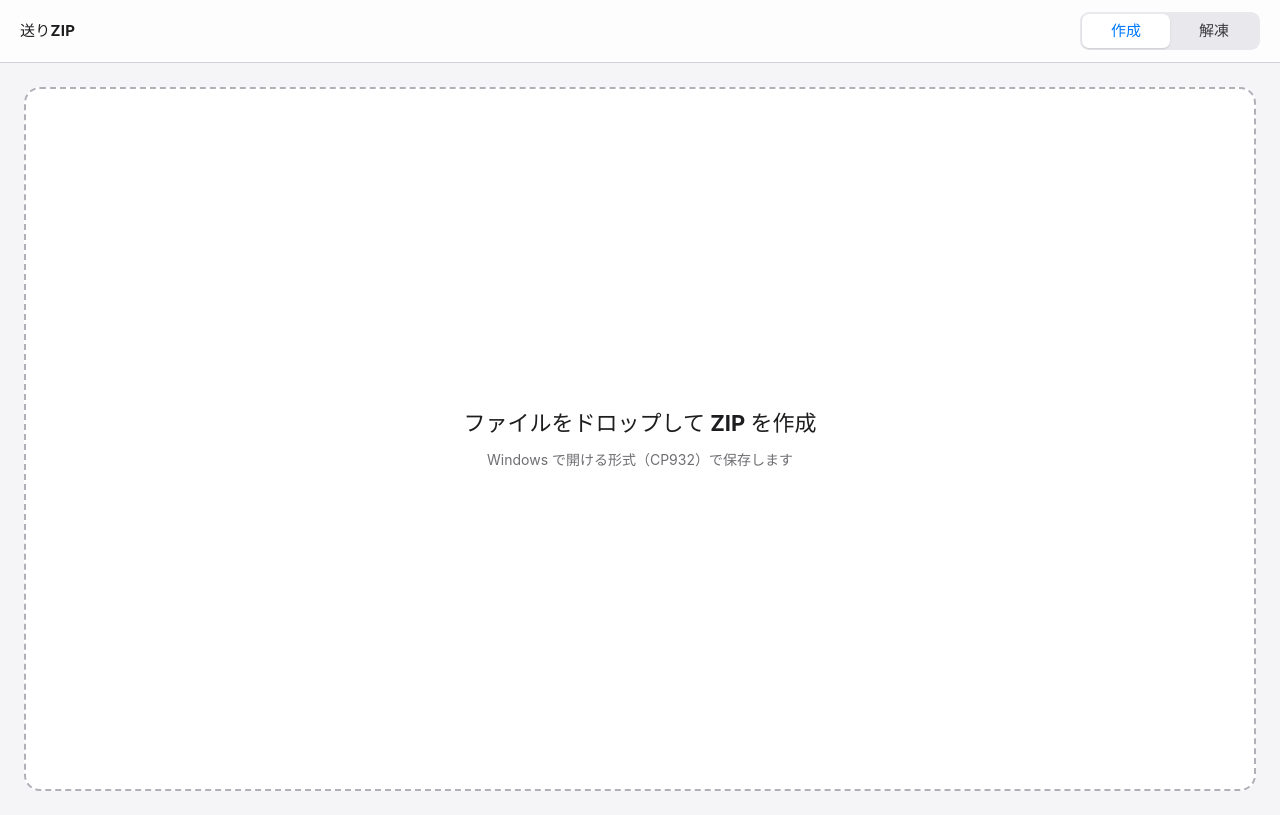
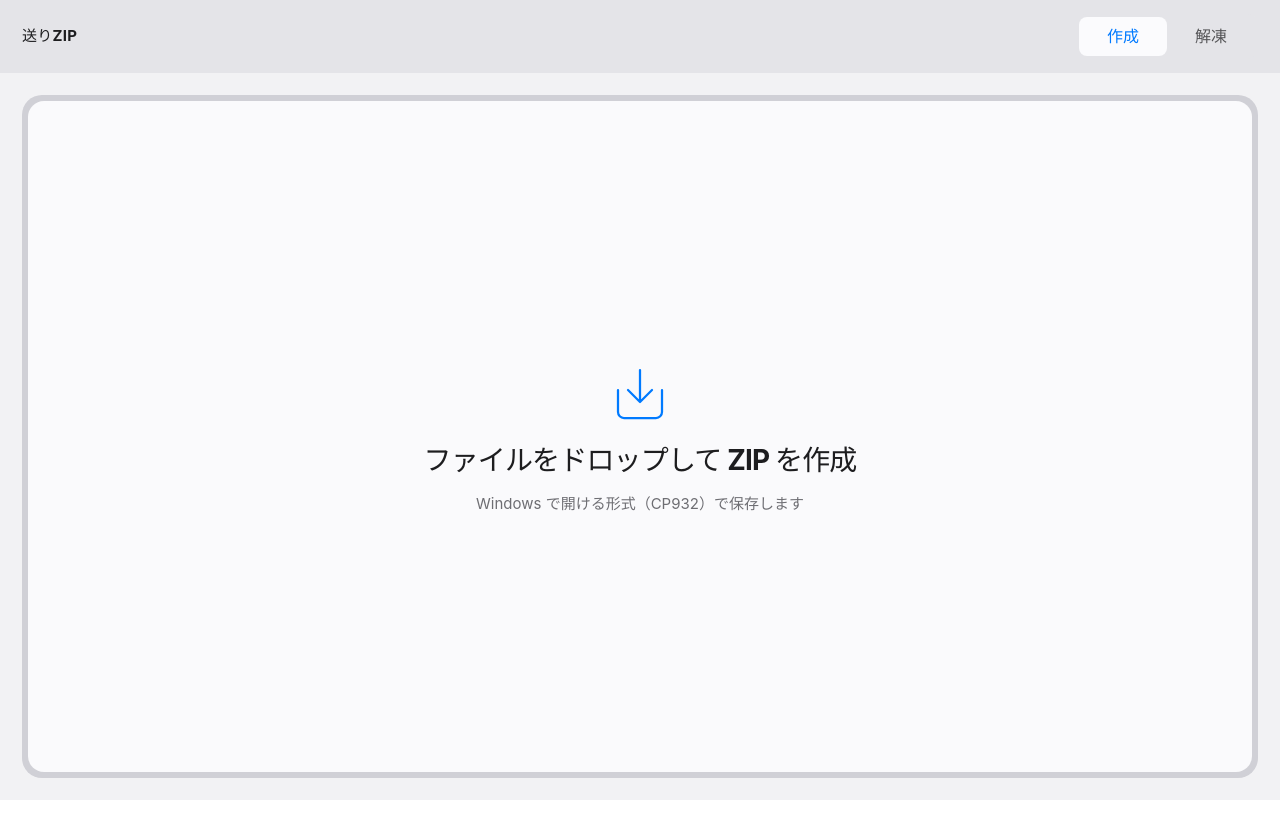
Before and after one commit to ukir-rrrr/winzip-jp, a React (Vite) app in the folder apps/winzip-jp/: page / in a window 1280 px wide. Built offline with nearby package versions, Linux system fonts and the light colour scheme.

Commit message:
feat: Hello画面を Mantine 9 の Finder テーマへ移行
UI ライブラリは @mantine/core / hooks のみ。システムフォント、
OS ダークモード追従、日本語コピー。使う CSS だけを読み込む。

Co-authored-by: ukir-rrrr <ukir-rrrr@users.noreply.github.com>

```diff
--- /dev/null
+++ b/apps/winzip-jp/postcss.config.cjs
@@ -0,0 +1,14 @@
+module.exports = {
+  plugins: {
+    "postcss-preset-mantine": {},
+    "postcss-simple-vars": {
+      variables: {
+        "mantine-breakpoint-xs": "36em",
+        "mantine-breakpoint-sm": "48em",
+        "mantine-breakpoint-md": "62em",
+        "mantine-breakpoint-lg": "75em",
+        "mantine-breakpoint-xl": "88em",
+      },
+    },
+  },
+};
--- a/apps/winzip-jp/src/App.css
+++ b/apps/winzip-jp/src/App.css
@@ -1,108 +1,155 @@
 :root {
-  color: #1d1d1f;
-  background-color: #f5f5f7;
-  font-family: -apple-system, BlinkMacSystemFont, "Hiragino Sans",
-    "Hiragino Kaku Gothic ProN", "Yu Gothic UI", sans-serif;
-  font-size: 15px;
-  line-height: 1.45;
   font-synthesis: none;
   text-rendering: optimizeLegibility;
   -webkit-font-smoothing: antialiased;
   -moz-osx-font-smoothing: grayscale;
 }
 
-* {
-  box-sizing: border-box;
-}
-
 html,
 body,
 #root {
   margin: 0;
+  min-height: 100%;
   height: 100%;
 }
 
-body {
-  background: #f5f5f7;
-  color: #1d1d1f;
+[data-ui].shell {
+  --app-canvas: light-dark(#f2f2f4, #1c1c1e);
+  --app-toolbar: light-dark(#e4e4e8, #2c2c2e);
+  --app-well-outer: light-dark(#d0d0d6, #48484a);
+  --app-well-inner: light-dark(#fafafc, #2c2c2e);
+  --app-ink: light-dark(#1d1d1f, #f5f5f7);
+  --app-muted: light-dark(#6e6e73, #98989d);
+  --app-accent: light-dark(#007aff, #0a84ff);
+  --app-track: light-dark(#e4e4e8, #3a3a3c);
+  --app-tab: light-dark(#fbfbfd, #48484a);
+  min-height: 100dvh;
+  display: flex;
+  flex-direction: column;
+  background: var(--app-canvas);
+  color: var(--app-ink);
 }
 
-.shell {
-  min-height: 100%;
-  display: flex;
-  flex-direction: column;
-}
-
-.toolbar {
+[data-ui] .toolbar {
   display: flex;
   align-items: center;
   gap: 16px;
-  padding: 12px 20px;
-  border-bottom: 1px solid #d2d2d7;
-  background: rgba(255, 255, 255, 0.86);
+  padding: 14px 22px;
+  background: var(--app-toolbar);
 }
 
-.app-title {
+[data-ui] .app-title {
   margin: 0;
   font-size: 15px;
   font-weight: 650;
   letter-spacing: 0.02em;
+  line-height: 1.2;
 }
 
-.mode-switch {
+[data-ui] .mode-switch {
   display: inline-flex;
   margin-left: auto;
-  padding: 2px;
-  border-radius: 9px;
-  background: #e8e8ed;
+  padding: 3px;
+  border-radius: 10px;
+  background: var(--app-track);
 }
 
-.mode-tab {
+[data-ui] .mode-tab {
   min-width: 88px;
-  border: 0;
-  border-radius: 7px;
-  padding: 6px 14px;
-  background: transparent;
-  color: #3a3a3c;
+  border-radius: 8px;
+  padding: 7px 16px;
+  color: var(--app-ink);
   font: inherit;
   font-weight: 600;
-  cursor: pointer;
+  text-align: center;
+  opacity: 0.72;
+  transition:
+    opacity 160ms cubic-bezier(0.32, 0.72, 0, 1),
+    transform 160ms cubic-bezier(0.32, 0.72, 0, 1),
+    background-color 160ms cubic-bezier(0.32, 0.72, 0, 1);
 }
 
-.mode-tab.is-active {
-  background: #fff;
-  color: #007aff;
-  box-shadow: 0 1px 2px rgba(0, 0, 0, 0.12);
+[data-ui] .mode-tab:hover {
+  opacity: 0.92;
 }
 
-.content {
-  flex: 1;
-  padding: 24px;
+[data-ui] .mode-tab:focus-visible {
+  outline: 2px solid var(--app-accent);
+  outline-offset: 2px;
 }
 
-.dropzone {
-  height: calc(100vh - 96px);
+[data-ui] .mode-tab.is-active {
+  background: var(--app-tab);
+  color: var(--app-accent);
+  opacity: 1;
+}
+
+[data-ui] .mode-tab:active {
+  transform: scale(0.98);
+}
+
+[data-ui] .content {
+  flex: 1;
+  display: flex;
+  padding: 22px;
+}
+
+[data-ui] .dropzone-shell {
+  flex: 1;
+  display: flex;
+  padding: 6px;
+  border-radius: 20px;
+  background: var(--app-well-outer);
+}
+
+[data-ui] .dropzone {
+  flex: 1;
   min-height: 360px;
   display: flex;
   flex-direction: column;
   align-items: center;
   justify-content: center;
-  gap: 10px;
-  border: 2px dashed #b0b0b8;
+  gap: 14px;
   border-radius: 16px;
-  background: #fff;
+  background: var(--app-well-inner);
   text-align: center;
-  padding: 32px;
+  padding: 40px 32px;
 }
 
-.dropzone-title {
-  margin: 0;
-  font-size: 22px;
-  font-weight: 650;
+[data-ui] .dropzone-mark {
+  display: block;
+  color: var(--app-accent);
 }
 
-.dropzone-hint {
+[data-ui] .dropzone-mark rect,
+[data-ui] .dropzone-mark path {
+  fill: none;
+  stroke: currentColor;
+  stroke-width: 2.25;
+  stroke-linecap: round;
+  stroke-linejoin: round;
+}
+
+[data-ui] .dropzone-title {
   margin: 0;
-  color: #6e6e73;
-  font-size: 14px;
+  max-width: 18em;
+  font-size: 28px;
+  font-weight: 650;
+  letter-spacing: -0.03em;
+  line-height: 1.2;
+  color: var(--app-ink);
 }
+
+[data-ui] .dropzone-hint {
+  margin: 0;
+  max-width: 22em;
+  color: var(--app-muted);
+  font-size: 15px;
+  line-height: 1.55;
+}
+
+@media (prefers-reduced-motion: reduce) {
+  [data-ui] .mode-tab {
+    transition: none;
+  }
+}
--- a/apps/winzip-jp/src/App.tsx
+++ b/apps/winzip-jp/src/App.tsx
@@ -1,22 +1,40 @@
 import { useState } from "react";
+import { Box, Title, UnstyledButton } from "@mantine/core";
 import "./App.css";
 
 type Mode = "create" | "extract";
+
+function ArchiveMark({ mode }: { mode: Mode }) {
+  return (
+    <svg
+      className="dropzone-mark"
+      viewBox="0 0 72 72"
+      width="72"
+      height="72"
+      aria-hidden="true"
+    >
+      <path d="M14 32v22a6 6 0 0 0 6 6h32a6 6 0 0 0 6-6V32" />
+      {mode === "create" ? (
+        <path d="M36 12v32M24 32l12 12 12-12" />
+      ) : (
+        <path d="M36 44V12M24 24l12-12 12 12" />
+      )}
+    </svg>
+  );
+}
 
 export default function App() {
   const [mode, setMode] = useState<Mode>("create");
   const isCreate = mode === "create";
 
   return (
-    <div className="shell">
-      <header className="toolbar">
-        <h1 className="app-title">送りZIP</h1>
-        <div
-          className="mode-switch"
-          role="tablist"
-          aria-label="モード"
-        >
-          <button
+    <Box className="shell" data-ui>
+      <Box component="header" className="toolbar">
+        <Title order={1} className="app-title">
+          送りZIP
+        </Title>
+        <div className="mode-switch" role="tablist" aria-label="モード">
+          <UnstyledButton
             type="button"
             role="tab"
             id="tab-create"
@@ -26,8 +44,8 @@ export default function App() {
             onClick={() => setMode("create")}
           >
             作成
-          </button>
-          <button
+          </UnstyledButton>
+          <UnstyledButton
             type="button"
             role="tab"
             id="tab-extract"
@@ -37,12 +55,22 @@ export default function App() {
             onClick={() => setMode("extract")}
           >
             解凍
-          </button>
+          </UnstyledButton>
         </div>
-      </header>
+      </Box>
 
-      <main id="content-area" className="content" role="tabpanel">
+      <Box
+        component="main"
+        id="content-area"
+        className="content"
+        role="tabpanel"
+        aria-labelledby={isCreate ? "tab-create" : "tab-extract"}
+      >
         <section
+          className="dropzone-shell"
+          data-mode={mode}
+        >
+          <div
             className="dropzone"
             data-testid="dropzone"
             aria-label={
@@ -51,18 +79,26 @@ export default function App() {
                 : "文字化けした ZIP をドロップして解凍"
             }
           >
+            <ArchiveMark mode={mode} />
             <p className="dropzone-title">
               {isCreate
                 ? "ファイルをドロップして ZIP を作成"
                 : "文字化けした ZIP をドロップして解凍"}
             </p>
             <p className="dropzone-hint">
-            {isCreate
-              ? "Windows で開ける形式（CP932）で保存します"
-              : "文字コードを自動判定します。一覧で確認してから展開できます"}
+              {isCreate ? (
+                "Windows で開ける形式（CP932）で保存します"
+              ) : (
+                <>
+                  文字コードを自動判定します。
+                  <br />
+                  一覧で確認してから展開できます
+                </>
+              )}
             </p>
+          </div>
         </section>
-      </main>
-    </div>
+      </Box>
+    </Box>
   );
 }
--- a/apps/winzip-jp/src/main.tsx
+++ b/apps/winzip-jp/src/main.tsx
@@ -1,9 +1,18 @@
 import React from "react";
 import ReactDOM from "react-dom/client";
+import { MantineProvider } from "@mantine/core";
 import App from "./App";
+import { theme } from "./theme";
+import "@mantine/core/styles/baseline.css";
+import "@mantine/core/styles/default-css-variables.css";
+import "@mantine/core/styles/global.css";
+import "@mantine/core/styles/UnstyledButton.css";
+import "@mantine/core/styles/Title.css";
 
 ReactDOM.createRoot(document.getElementById("root") as HTMLElement).render(
   <React.StrictMode>
-    <App />
+    <MantineProvider theme={theme} defaultColorScheme="auto">
+      <App />
+    </MantineProvider>
   </React.StrictMode>,
 );
--- /dev/null
+++ b/apps/winzip-jp/src/theme.ts
@@ -0,0 +1,31 @@
+import { createTheme } from "@mantine/core";
+
+const systemSans =
+  '-apple-system, BlinkMacSystemFont, "Hiragino Sans", "Hiragino Kaku Gothic ProN", "Yu Gothic UI", sans-serif';
+
+export const theme = createTheme({
+  fontFamily: systemSans,
+  headings: {
+    fontFamily: systemSans,
+    fontWeight: "650",
+  },
+  defaultRadius: "md",
+  cursorType: "pointer",
+  focusRing: "auto",
+  primaryColor: "macos",
+  primaryShade: { light: 5, dark: 4 },
+  colors: {
+    macos: [
+      "#e8f3ff",
+      "#d0e6ff",
+      "#a0cdff",
+      "#6eb1ff",
+      "#3d96ff",
+      "#007aff",
+      "#0062cc",
+      "#004999",
+      "#003166",
+      "#001833",
+    ],
+  },
+});
```
Also changed, not shown: apps/winzip-jp/package.json (+9 -4 lines), 2 other files (tests, documents, lock files or other folders). Lines whose indentation alone changed are shown as unchanged.
